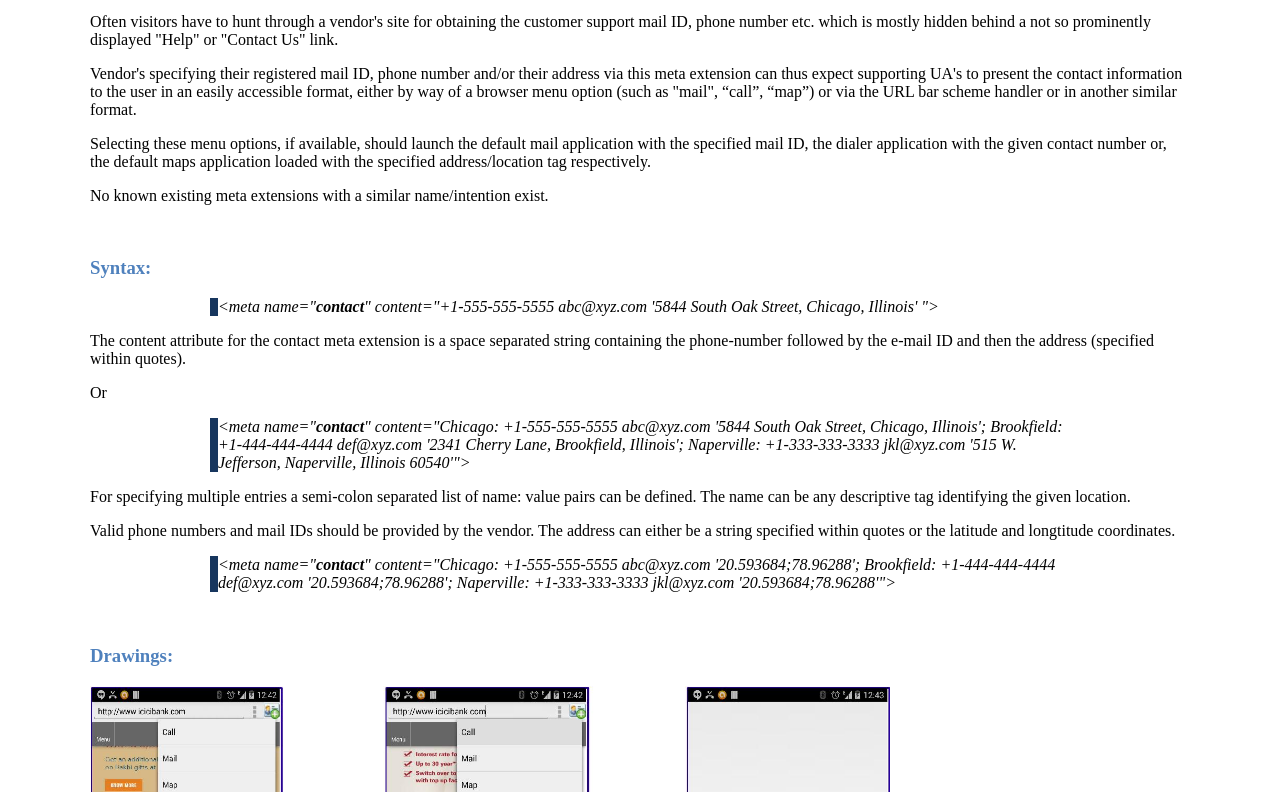
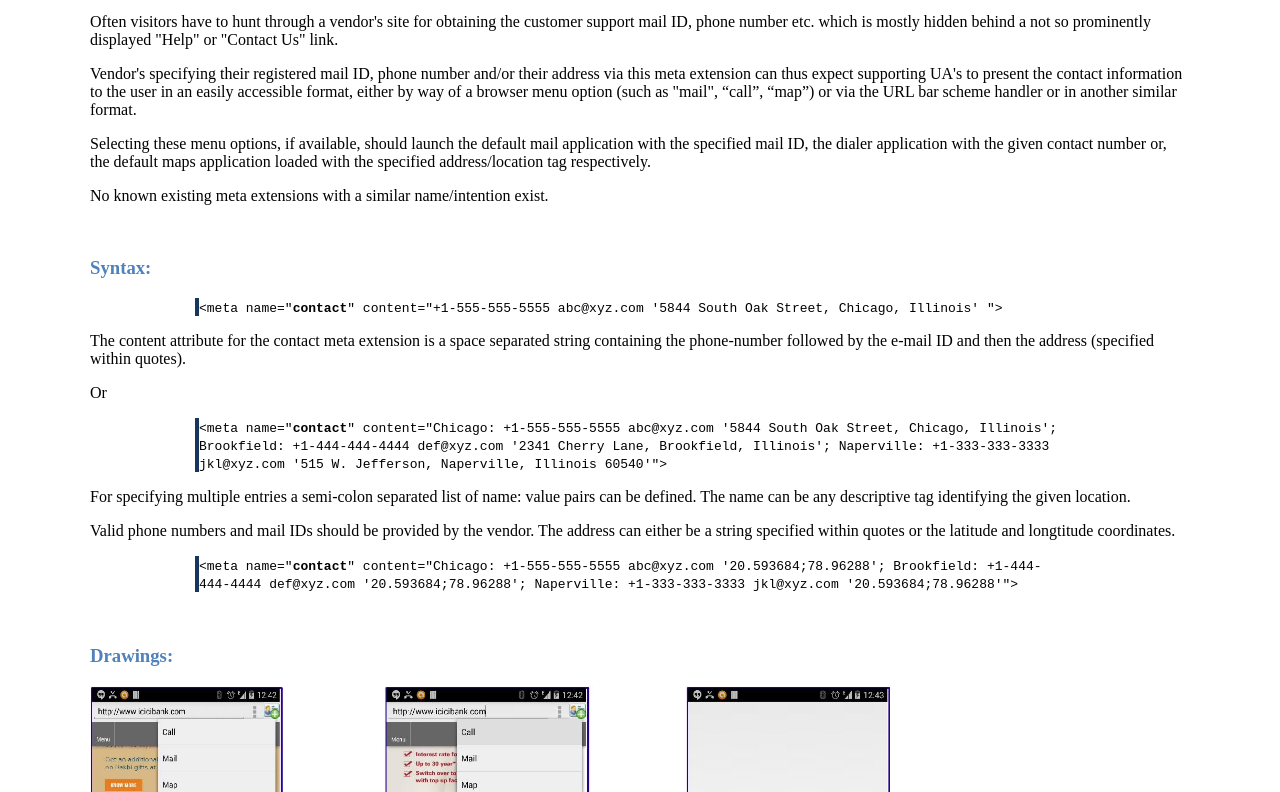
Before and after one commit to Arpita/Arpita.github.io, a plain HTML site: page index.html in a window 1280 px wide. Shown: the part 496-1288 px from the top of the page. Drawn offline with Linux system fonts and the light colour scheme.

Commit message:
Update index.html

```diff
--- a/index.html
+++ b/index.html
@@ -6,7 +6,7 @@
 	<STYLE TYPE="text/css">
 	h3 { color: rgb(79,129,189); }
         body { margin-left: 90px; margin-right: 90px; }
-        .example { margin-left: 120px; margin-right: 120px; backgroud: none repeat scroll 0 0 rgb(23,54,94); border-style: none none none solid; border-width: 0 0 0 0.5rem; border-color: rgb(23,54,94); }
+        .example { margin-left: 105px; margin-right: 120px; backgroud-color: rgb(159,207,255); border-style: none none none solid; border-width: 0 0 0 0.3rem; border-color: rgb(23,54,94); }
 	</STYLE>
 </HEAD>
 <BODY LANG="en-IN" DIR="LTR">
@@ -61,17 +61,17 @@ a similar name/intention exist.</P>
 <P STYLE="margin-bottom: 0cm"> </P>
 
 <H3 CLASS="western">Syntax:</H3>
-<P class="example"><I>&lt;meta name=&quot;<B>contact</B>&quot;
-content=&quot;+1-555-555-5555 abc@xyz.com '5844 South Oak Street, Chicago, Illinois' &quot;&gt;</I></P>
+<P class="example"><code>&lt;meta name=&quot;<B>contact</B>&quot;
+content=&quot;+1-555-555-5555 abc@xyz.com '5844 South Oak Street, Chicago, Illinois' &quot;&gt;</code></P>
 <P STYLE="margin-bottom: 0cm">The content attribute for the
 contact meta extension is a space separated string containing the phone-number followed by the e-mail ID and then the address (specified within quotes).</P>
 <P STYLE="margin-bottom: 0cm">Or</P>
-<P class="example"><I>&lt;meta name=&quot;<B>contact</B>&quot;
-content=&quot;Chicago: +1-555-555-5555  abc@xyz.com '5844 South Oak Street, Chicago, Illinois'; Brookfield: +1-444-444-4444 def@xyz.com '2341 Cherry Lane, Brookfield, Illinois'; Naperville: +1-333-333-3333 jkl@xyz.com '515 W. Jefferson, Naperville, Illinois 60540'&quot;&gt;</I></P>
+<P class="example"><code>&lt;meta name=&quot;<B>contact</B>&quot;
+content=&quot;Chicago: +1-555-555-5555  abc@xyz.com '5844 South Oak Street, Chicago, Illinois'; Brookfield: +1-444-444-4444 def@xyz.com '2341 Cherry Lane, Brookfield, Illinois'; Naperville: +1-333-333-3333 jkl@xyz.com '515 W. Jefferson, Naperville, Illinois 60540'&quot;&gt;</code></P>
 <P STYLE="margin-bottom: 0cm">For specifying multiple entries a semi-colon separated list of name: value pairs can be defined. The name can be any descriptive tag identifying the given location.</P>
 <P STYLE="margin-bottom: 0cm">Valid phone numbers and mail IDs should be provided by the vendor. The address can either be a string specified within quotes or the latitude and longtitude coordinates.</p>
-<P class="example"><I>&lt;meta name=&quot;<B>contact</B>&quot;
-content=&quot;Chicago: +1-555-555-5555  abc@xyz.com '20.593684;78.96288'; Brookfield: +1-444-444-4444 def@xyz.com '20.593684;78.96288'; Naperville: +1-333-333-3333 jkl@xyz.com '20.593684;78.96288'&quot;&gt;</I></P>
+<P class="example"><code>&lt;meta name=&quot;<B>contact</B>&quot;
+content=&quot;Chicago: +1-555-555-5555  abc@xyz.com '20.593684;78.96288'; Brookfield: +1-444-444-4444 def@xyz.com '20.593684;78.96288'; Naperville: +1-333-333-3333 jkl@xyz.com '20.593684;78.96288'&quot;&gt;</code></P>
 <P STYLE="margin-bottom: 0cm"><BR>
 </P>
 
```
